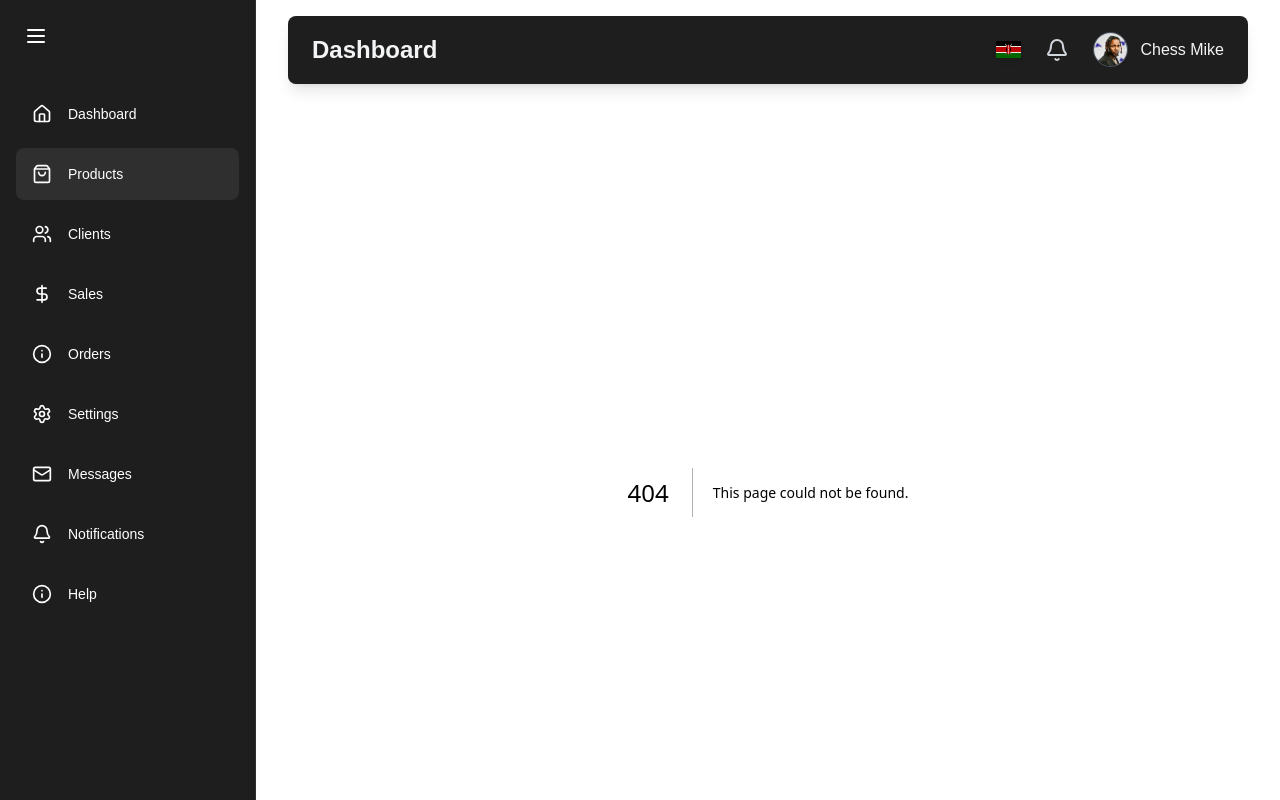
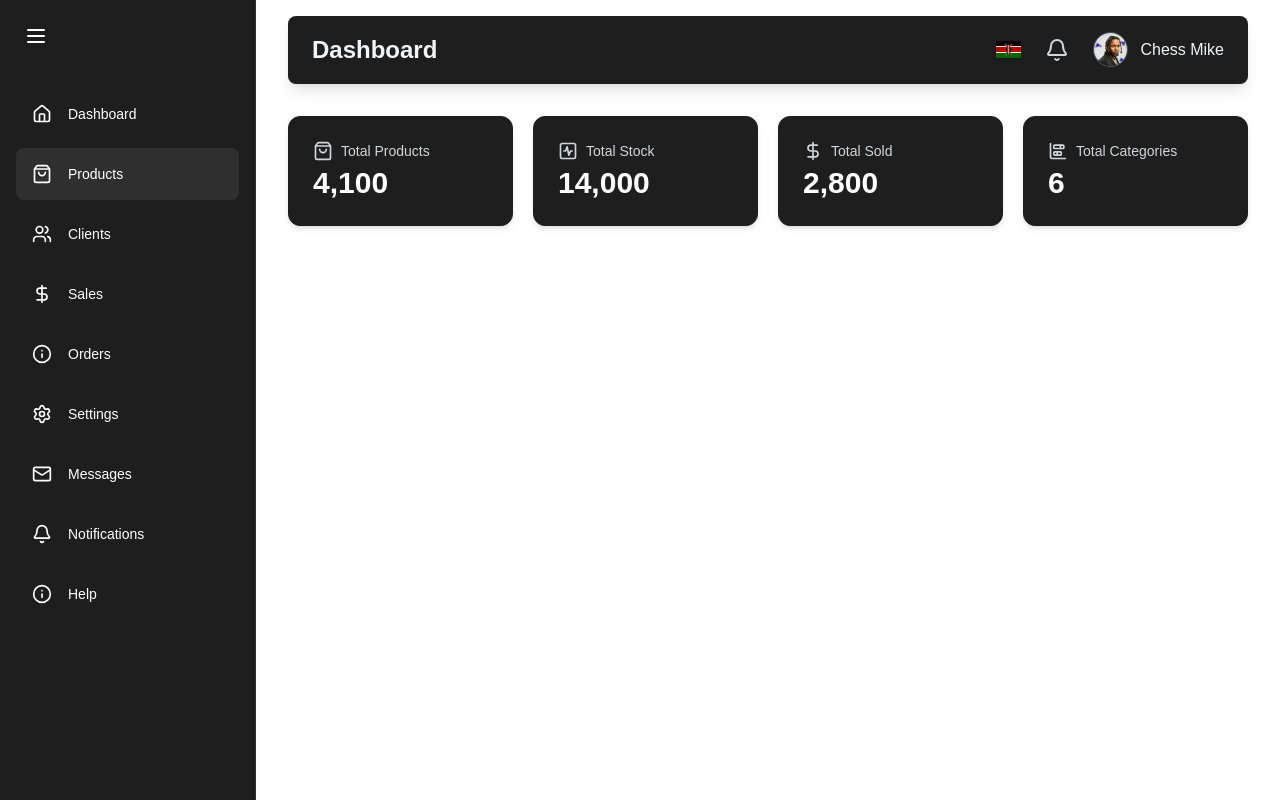
Before and after one commit to chesere/admin-dashboard, a Next.js app: page /products in a window 1280 px wide. Before the commit this address had no page. Built offline with nearby package versions, Linux system fonts and the light colour scheme.

Commit message:
Added the products page and the product cards

```diff
--- /dev/null
+++ b/app/products/page.jsx
@@ -0,0 +1,36 @@
+"use client";
+import React from "react";
+import { motion } from "framer-motion";
+import StartCard from "@/components/StartCard";
+import {
+  ChartBarStacked,
+  DollarSign,
+  ShoppingBag,
+  SquareActivity,
+} from "lucide-react";
+
+const ProductPage = () => {
+  return (
+    <div className="flex-1 overflow-auto relative z-10">
+      <main className="max-w-7xl mx-auto py-6 px-4 lg:px-8">
+        <motion.div
+          className="grid grid-cols-1 sm:gir-cols-2 lg:grid-cols-4 gap-5 mb-8"
+          initial={{ opacity: 0, y: 20 }}
+          animate={{ opacity: 1, y: 0 }}
+          transition={{ duration: 1 }}
+        >
+          <StartCard name="Total Products" icon={ShoppingBag} value={"4,100"} />
+          <StartCard
+            name="Total Stock"
+            icon={SquareActivity}
+            value={"14,000"}
+          />
+          <StartCard name="Total Sold" icon={DollarSign} value={"2,800"} />
+          <StartCard name="Total Categories" icon={ChartBarStacked} value={6} />
+        </motion.div>
+      </main>
+    </div>
+  );
+};
+
+export default ProductPage;
```
